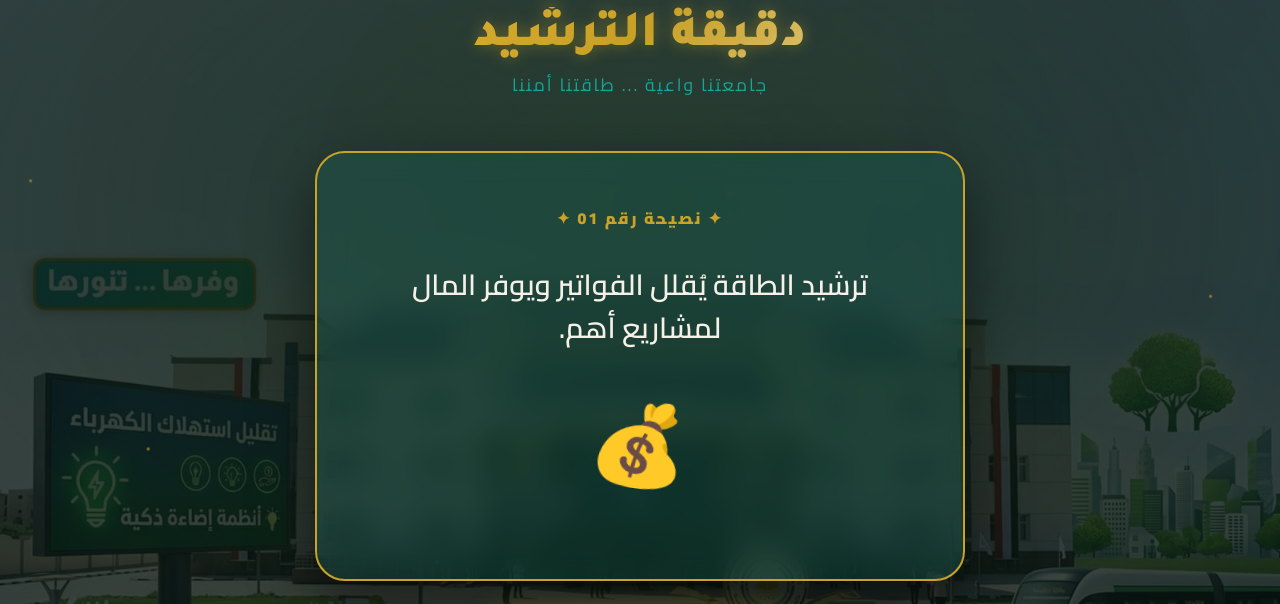
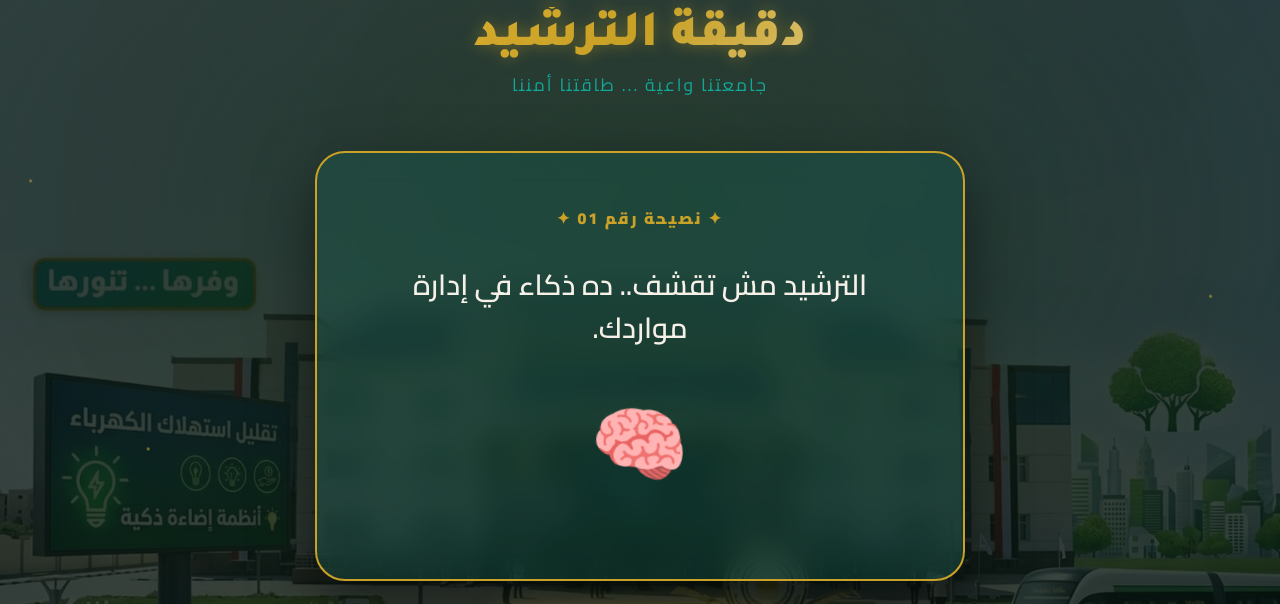
Before and after one commit to hamzanashy55-hue/energy_saving_project, a plain HTML site: page index.html in a window 1280 px wide. Shown: the part 192-796 px from the top of the page. Drawn offline with Linux system fonts and the light colour scheme.

Commit message:
Add new energy conservation sentences to index.html

```diff
--- a/index.html
+++ b/index.html
@@ -501,21 +501,19 @@ for (let i = 0; i < 25; i++) {
 
 // البيانات
 const sentences = [
-  { text: "ترشيد الطاقة يُقلل الفواتير ويوفر المال لمشاريع أهم.", icon: "💰" },
-  { text: "إطفاء الأنوار عند الخروج عادةٌ صغيرة بأثر عظيم.", icon: "💡" },
-  { text: "ترشيد الطاقة يحمي كوكبنا من الاحترار العالمي.", icon: "🌍" },
-  { text: "الاقتصاد في استهلاك الكهرباء دليل وعي واهتمام.", icon: "🏫" },
-  { text: "كل كيلو واط توفره يُسهم في تقليل انبعاثات الكربون.", icon: "🌿" },
-  { text: "الطاقة الموفرة اليوم تُضاء بها مدارس الغد.", icon: "🔋" },
-  { text: "ضبط درجة التكييف على 24°م يوفر نصف الاستهلاك.", icon: "❄️" },
-  { text: "أجهزة التكنولوجيا الموفرة تُعمر أطول وتكلف أقل.", icon: "💻" },
-  { text: "الوعي بالطاقة مسؤولية وطنية يبدأ بها كل فرد.", icon: "🇪🇬" },
-  { text: "استخدام الإضاءة الطبيعية يُغني عن الكهرباء ويُصح البصر.", icon: "☀️" },
-  { text: "فصل الأجهزة عن الكهرباء كليًا يوقف الاستهلاك الخفي.", icon: "🔌" },
-  { text: "الترشيد ليس تقشفًا، بل هو ذكاء في إدارة الموارد.", icon: "🧠" },
-  { text: "طالب العلم الواعي يُعلم أسرته فضائل توفير الطاقة.", icon: "👨‍👩‍👧" },
-  { text: "الطاقة المتجددة تبدأ بترشيد ما لدينا قبل إنتاج الجديد.", icon: "⚡" },
-  { text: "معًا نبني جامعةً مستدامة تصون المستقبل.", icon: "🤝" },
+  { text: "الترشيد مش تقشف.. ده ذكاء في إدارة مواردك.", icon: "🧠" },
+  { text: "بصمة وعيك بتبدأ بلمسة.. اطفي النور وأنت خارج.", icon: "💡" },
+  { text: "استثمر في التكنولوجيا الموفرة؛ بتعيش أكتر وتصرف أقل.", icon: "💻" },
+  { text: "هدية للأجيال اللي جاية: حافظ على كل كيلو وات اليوم.", icon: "🎁" },
+  { text: "احذر 'الطاقة الشبحية'.. افصل الشاحن فور انتهاء الاستخدام.", icon: "🔌" },
+  { text: "عقل واعي + بيت ذكي = استهلاك مثالي.", icon: "🏠" },
+  { text: "نور الشمس ببلاش.. استخدم الإضاءة الطبيعية لتركيز أعلى.", icon: "☀️" },
+  { text: "خليك على الـ 24.. سر توفير نص استهلاك التكييف.", icon: "❄️" },
+  { text: "كن القدوة.. انشر ثقافة 'الوعي الأخضر' في عائلتك.", icon: "🌿" },
+  { text: "الطاقة اللي بنوفرها هي أنظف طاقة بننتجها.", icon: "🍃" },
+  { text: "الحفاظ على موارد الدولة.. هو قمة الانتماء الوطني.", icon: "🇪🇬" },
+  { text: "وفر النهاردة.. عشان تلاقي النور بكرة.", icon: "✨" },
+  { text: "معاً نبني جامعةً مستدامة تصون المستقبل.", icon: "🤝" }
 ];
 
 let currentIndex = 0;
```
